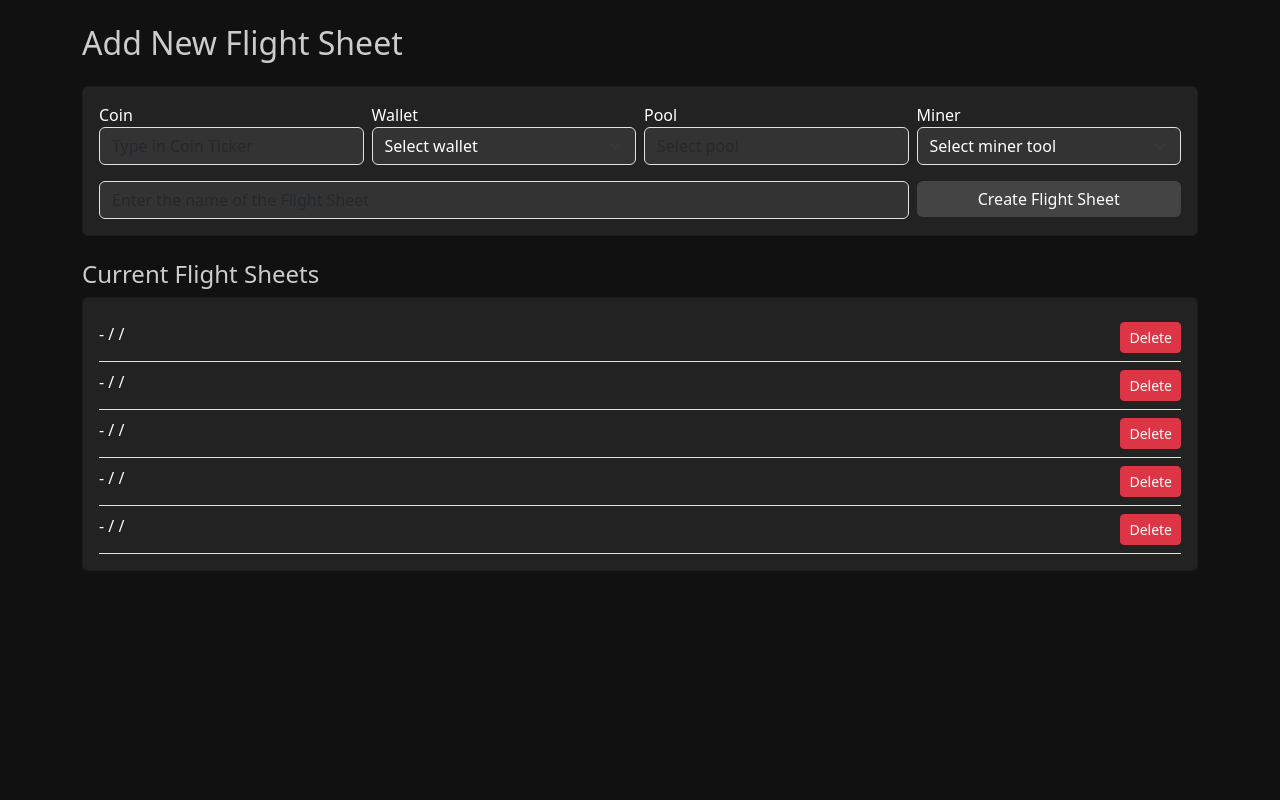
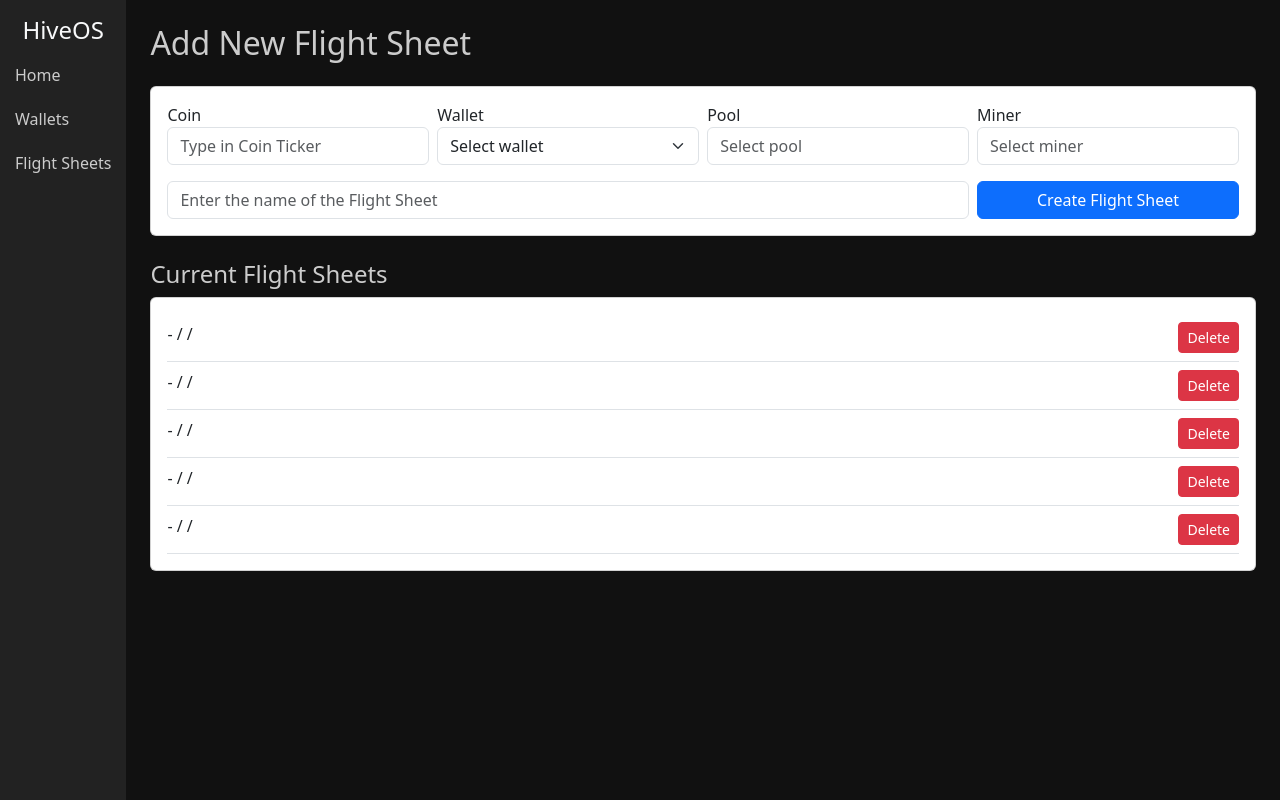
Before and after one commit to kecodon/project-root, a FastAPI app: page /flight_sheets in a window 1280 px wide. Run offline with FastAPI, Linux system fonts and the light colour scheme.

Commit message:
Update flight_sheets.html

```diff
--- a/templates/flight_sheets.html
+++ b/templates/flight_sheets.html
@@ -1,20 +1,6 @@
-<!DOCTYPE html>
-<html lang="en">
-<head>
-  <meta charset="UTF-8">
-  <title>Flight Sheets</title>
-  <link rel="stylesheet" href="https://cdn.jsdelivr.net/npm/bootstrap@5.3.0/dist/css/bootstrap.min.css">
-  <style>
-    body { background-color: #111; color: #ccc; }
-    .card { background-color: #222; color: #fff; margin-bottom: 1rem; }
-    .form-select, .form-control { background-color: #333; color: #fff; }
-    .btn-primary { background-color: #444; border: none; }
-    .btn-primary:hover { background-color: #555; }
-    .highlight { color: #0f0; }
-  </style>
-</head>
-<body>
-  <div class="container mt-4">
+{% extends "base.html" %}
+{% block title %}Flight Sheets{% endblock %}
+{% block content %}
 <h2 class="mb-4">Add New Flight Sheet</h2>
 <div class="card p-3">
   <div class="row g-2">
@@ -37,12 +23,7 @@
     </div>
     <div class="col-md-3">
       <label>Miner</label>
-          <select id="miner" class="form-select">
-            <option value="">Select miner tool</option>
-            <option value="xmrig">XMRig</option>
-            <option value="cpuminer">CPUMiner</option>
-            <option value="hubpage">HubPage</option>
-          </select>
+      <input id="miner" class="form-control" placeholder="Select miner">
     </div>
   </div>
   <div class="row g-2 mt-2">
@@ -69,7 +50,6 @@
     <p>No flight sheets yet.</p>
   {% endfor %}
 </div>
-  </div>
 
 <script>
 function createSheet() {
@@ -94,5 +74,4 @@
   }).then(() => location.reload());
 }
 </script>
-</body>
-</html>
+{% endblock %}
```
Lines whose indentation alone changed are shown as unchanged.
